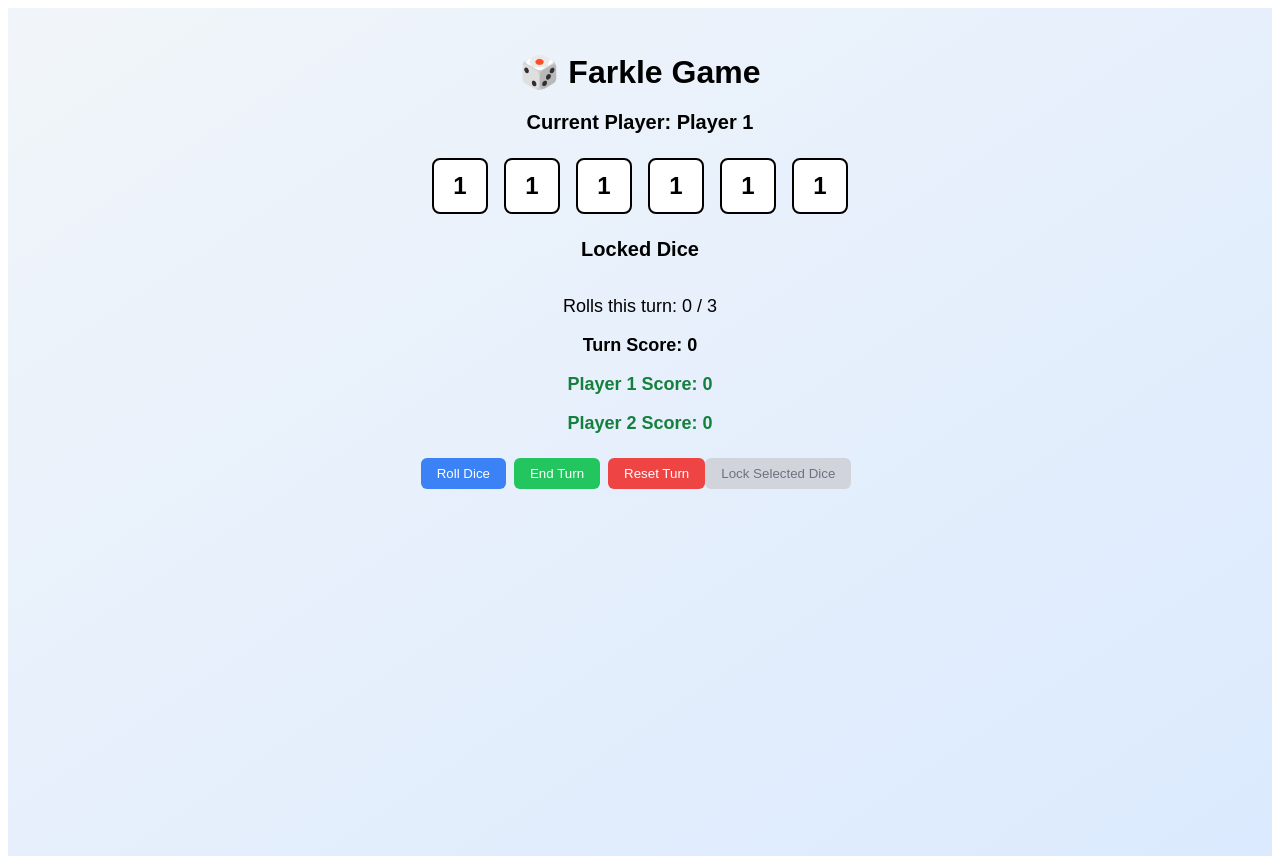
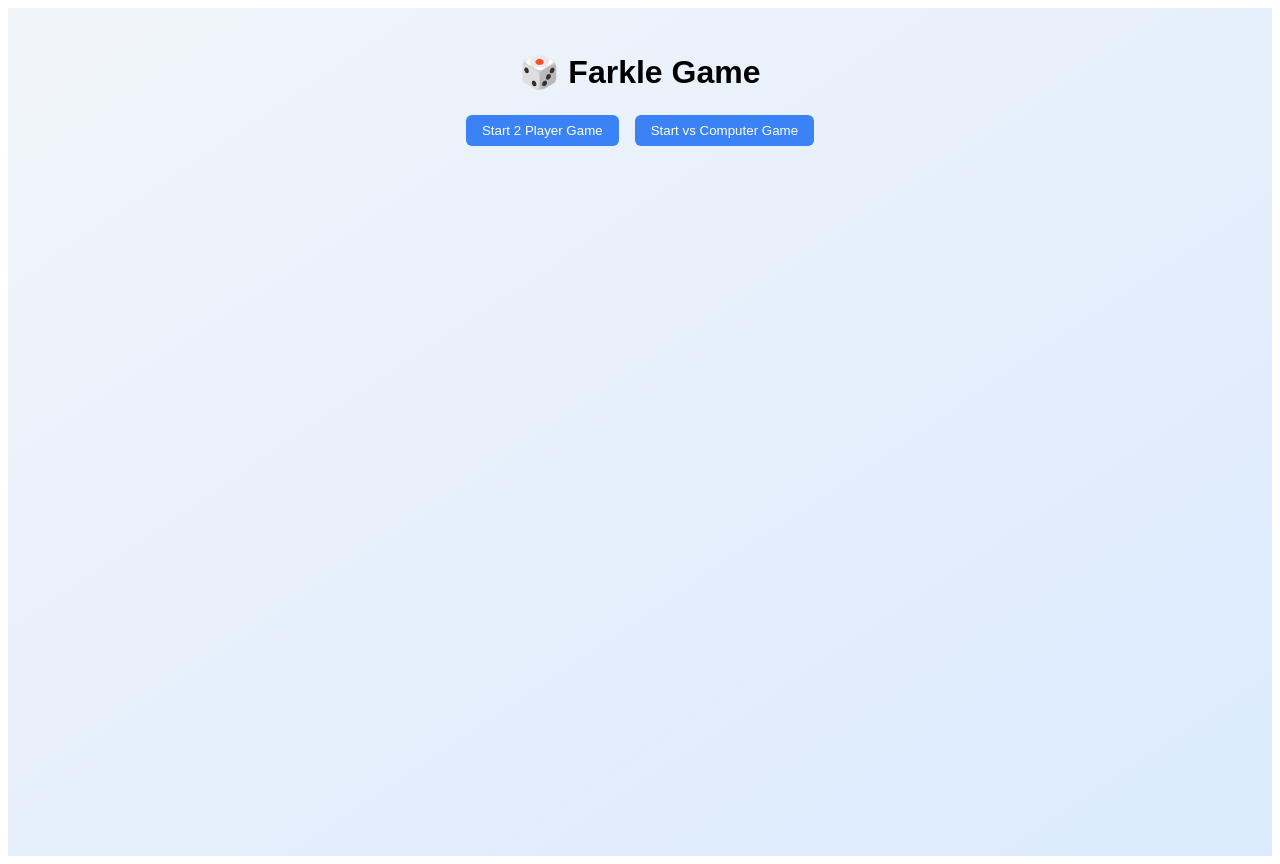
Before and after one commit to Virat-Shrimali/farkle-latest, a React (Vite) app: page / in a window 1280 px wide. Built offline with nearby package versions, Linux system fonts and the light colour scheme.

Commit message:
Update App.tsx added vs Ai

```diff
--- a/src/App.tsx
+++ b/src/App.tsx
@@ -1,35 +1,23 @@
-import { useState } from 'react';
+import React, { useState, useEffect } from 'react';
 
+const WINNING_SCORE = 10000;
 const MAX_ROLLS = 3;
 
-// Input: dice is an array of 6 dice, e.g. [1,1,5,1,6,6]
 function calculateScore(dice: number[]): number {
   if (dice.length === 0) return 0;
 
   let counts: number[] = Array(7).fill(0);
   dice.forEach((d: number) => counts[d]++);
 
-  // 1. Straight 1-6
   if (counts.slice(1).every(c => c === 1)) return 1500;
-
-  // 2. Six of a kind
   if (counts.some(c => c === 6)) return 3000;
-
-  // 3. Five of a kind
   if (counts.some(c => c === 5)) return 2000;
-
-  // 4. Two triplets
   if (counts.filter(c => c === 3).length === 2) return 2500;
-
-  // 5. Three pairs
   if (counts.filter(c => c === 2).length === 3) return 1500;
-
-  // 6. Four of a kind + a pair
   if (counts.some(c => c === 4) && counts.some(c => c === 2)) return 1500;
 
   let score = 0;
 
-  // 7. Handle 6, 5, 4 of a kind
   for (let i = 1; i <= 6; i++) {
     if (counts[i] >= 6) {
       score += 3000;
@@ -43,7 +31,6 @@ function calculateScore(dice: number[]): number {
     }
   }
 
-  // 8. Three of a kind (priority: 6 to 1) — must be >= 3
   for (let i = 6; i >= 1; i--) {
     if (counts[i] >= 3) {
       switch (i) {
@@ -58,7 +45,6 @@ function calculateScore(dice: number[]): number {
     }
   }
 
-  // 9. Remaining single 1s and 5s
   score += counts[1] * 100;
   score += counts[5] * 50;
 
@@ -74,20 +60,16 @@ function calculateScoreAndCheckAllDiceScore(dice: number[]): { totalScore: numbe
 
   let totalScore = 0;
   let scoringDiceCount = 0;
-  // const initialCounts = [...counts];
 
-  // 1. Straight 1-6
   if (dice.length === 6 && counts.slice(1).every(c => c === 1)) {
     return { totalScore: 1500, allDiceScoring: true };
   }
 
-  // 2. Six of a kind
   const sixOfKind = counts.findIndex(c => c === 6);
   if (sixOfKind !== -1) {
     return { totalScore: 3000, allDiceScoring: true };
   }
 
-  // 3. Five of a kind
   const fiveOfKind = counts.findIndex(c => c === 5);
   if (fiveOfKind !== -1) {
     const remainingDie = dice.find(d => d !== fiveOfKind);
@@ -98,23 +80,19 @@ function calculateScoreAndCheckAllDiceScore(dice: number[]): { totalScore: numbe
     return { totalScore: 2000, allDiceScoring: dice.length === 5 };
   }
 
-  // 4. Two triplets
   if (counts.filter(c => c === 3).length === 2) {
     return { totalScore: 2500, allDiceScoring: true };
   }
 
-  // 5. Three pairs
   if (counts.filter(c => c === 2).length === 3) {
     return { totalScore: 1500, allDiceScoring: true };
   }
 
-  // 6. Four of a kind + a pair
   const fourOfKind = counts.findIndex(c => c === 4);
   if (fourOfKind !== -1 && counts.some(c => c === 2)) {
     return { totalScore: 1500, allDiceScoring: true };
   }
 
-  // 7. Four of a kind (not combined with pair)
   for (let i = 1; i <= 6; i++) {
     if (counts[i] === 4) {
       totalScore += 1000;
@@ -123,7 +101,6 @@ function calculateScoreAndCheckAllDiceScore(dice: number[]): { totalScore: numbe
     }
   }
 
-  // 8. Three of a kind (priority: 6 to 1)
   for (let i = 6; i >= 1; i--) {
     if (counts[i] >= 3) {
       switch (i) {
@@ -139,7 +116,6 @@ function calculateScoreAndCheckAllDiceScore(dice: number[]): { totalScore: numbe
     }
   }
 
-  // 9. Single 1s and 5s
   totalScore += counts[1] * 100;
   totalScore += counts[5] * 50;
   scoringDiceCount += counts[1] + counts[5];
@@ -147,20 +123,17 @@ function calculateScoreAndCheckAllDiceScore(dice: number[]): { totalScore: numbe
   return { totalScore, allDiceScoring: scoringDiceCount === dice.length };
 }
 
-const getSubsets = (arr: number[]): number[][] => {
-  const result: number[][] = [];
-  const n = arr.length;
-
+function getAllSubsets(n: number): number[][] {
+  const subsets: number[][] = [];
   for (let i = 1; i < (1 << n); i++) {
     const subset: number[] = [];
     for (let j = 0; j < n; j++) {
-      if (i & (1 << j)) subset.push(arr[j]);
+      if (i & (1 << j)) subset.push(j);
     }
-    result.push(subset);
+    subsets.push(subset);
   }
-
-  return result;
-};
+  return subsets;
+}
 
 interface DiceProps {
   value: number;
@@ -199,8 +172,8 @@ export default function App() {
   const [hasLockedThisTurn, setHasLockedThisTurn] = useState<boolean>(false);
   const [gameOver, setGameOver] = useState<boolean>(false);
   const [winner, setWinner] = useState<number | null>(null);
-
-  const WINNING_SCORE = 10000;
+  const [isVsComputer, setIsVsComputer] = useState<boolean>(false);
+  const [gameStarted, setGameStarted] = useState<boolean>(false);
 
   const rollDice = () => {
     if (gameOver) return;
@@ -225,13 +198,13 @@ export default function App() {
     const unlockedIndices = newDice
       .map((_, i) => i)
       .filter(i => !locked[i]);
-    const subsets = getSubsets(unlockedIndices);
+    const subsets = getAllSubsets(unlockedIndices);
 
     const farkle = !subsets.some(subset => {
-      if (subset.length === 0) return false;
-      const testDice = [...base, ...subset.map(i => newDice[i])];
-      return calculateScore(testDice) > baseScore;
-    });
+      const testDice = subset.length > 0 ? [...base, ...subset.map(i => newDice[i])] : base;
+      const score = calculateScore(testDice);
+      return score > 0; // Any positive score prevents Farkle
+    }) && calculateScore(newDice) === 0; // Also check if new roll alone scores nothing
 
     if (farkle) {
       const diceDisplay = allDiceInPlay.map((val, idx) =>
@@ -332,7 +305,6 @@ export default function App() {
     setTurnScore(updatedScore);
     setHasLockedThisTurn(true);
 
-    // Check if all dice are locked (no dice left to roll)
     if (newDice.length === 0) {
       setPlayerScores(prev => {
         const newScores = { ...prev };
@@ -355,6 +327,84 @@ export default function App() {
     return !gameOver && (rolls === 0 || hasLockedThisTurn);
   };
 
+  const findBestSubsetToLock = (): { subset: number[] | null; score: number } => {
+    const allSubsets = getAllSubsets(dice.length);
+    let maxScore = turnScore;
+    let bestSubset: number[] | null = null;
+
+    for (const subset of allSubsets) {
+      const subsetDice = subset.map(i => dice[i]);
+      const candidateLocked = [...lockedDiceValues, ...subsetDice];
+      const candidateScore = calculateScore(candidateLocked);
+      if (candidateScore > maxScore) {
+        maxScore = candidateScore;
+        bestSubset = subset;
+      }
+    }
+
+    return { subset: bestSubset, score: maxScore };
+  };
+
+  const shouldEndTurn = (turnScore: number, remainingDiceCount: number): boolean => {
+    if (turnScore >= 500 && remainingDiceCount <= 2) return true;
+    if (turnScore >= 750 && remainingDiceCount === 3) return true;
+    if (turnScore >= 1000 && remainingDiceCount >= 4) return true;
+    return false;
+  };
+
+  const aiPlayTurn = () => {
+    if (gameOver || currentPlayer !== 2) return;
+
+    if (canRoll()) {
+      setTimeout(() => {
+        rollDice();
+        setTimeout(() => {
+          const { subset, score } = findBestSubsetToLock();
+          if (subset) {
+            const remainingDiceCount = dice.length - subset.length;
+            if (shouldEndTurn(score, remainingDiceCount)) {
+              endTurn();
+            } else {
+              setLocked(prev => {
+                const newLocked = Array(6).fill(false);
+                subset.forEach(i => (newLocked[i] = true));
+                return newLocked;
+              });
+              confirmLock();
+              setTimeout(aiPlayTurn, 1000);
+            }
+          } else {
+            endTurn();
+          }
+        }, 1000);
+      }, 1000);
+    } else {
+      const { subset, score } = findBestSubsetToLock();
+      if (subset) {
+        const remainingDiceCount = dice.length - subset.length;
+        if (shouldEndTurn(score, remainingDiceCount)) {
+          endTurn();
+        } else {
+          setLocked(prev => {
+            const newLocked = Array(6).fill(false);
+            subset.forEach(i => (newLocked[i] = true));
+            return newLocked;
+          });
+          confirmLock();
+          setTimeout(aiPlayTurn, 1000);
+        }
+      } else {
+        endTurn();
+      }
+    }
+  };
+
+  useEffect(() => {
+    if (isVsComputer && currentPlayer === 2 && gameStarted && !gameOver) {
+      aiPlayTurn();
+    }
+  }, [currentPlayer, gameStarted, gameOver]);
+
   return (
     <div
       style={{
@@ -365,20 +415,53 @@ export default function App() {
         fontFamily: 'Arial, sans-serif',
       }}
     >
+      {!gameStarted ? (
+        <div>
           <h1 style={{ fontSize: '2rem', fontWeight: 'bold', marginBottom: '1rem' }}>
             🎲 Farkle Game
           </h1>
-
+          <button
+            onClick={() => { setIsVsComputer(false); setGameStarted(true); }}
+            style={{
+              padding: '0.5rem 1rem',
+              margin: '0.5rem',
+              backgroundColor: '#3b82f6',
+              color: 'white',
+              border: 'none',
+              borderRadius: '0.375rem',
+              cursor: 'pointer',
+            }}
+          >
+            Start 2 Player Game
+          </button>
+          <button
+            onClick={() => { setIsVsComputer(true); setGameStarted(true); }}
+            style={{
+              padding: '0.5rem 1rem',
+              margin: '0.5rem',
+              backgroundColor: '#3b82f6',
+              color: 'white',
+              border: 'none',
+              borderRadius: '0.375rem',
+              cursor: 'pointer',
+            }}
+          >
+            Start vs Computer Game
+          </button>
+        </div>
+      ) : (
+        <>
+          <h1 style={{ fontSize: '2rem', fontWeight: 'bold', marginBottom: '1rem' }}>
+            🎲 Farkle Game
+          </h1>
           {gameOver && (
             <p style={{ fontSize: '1.5rem', fontWeight: 'bold', color: '#dc2626', marginBottom: '1rem' }}>
               Game Over! Player {winner} Wins!
             </p>
           )}
-
           <p style={{ fontSize: '1.25rem', fontWeight: 'bold', marginBottom: '1rem' }}>
-        Current Player: Player {currentPlayer}
+            Current Player: Player {currentPlayer} {isVsComputer && currentPlayer === 2 ? '(Computer)' : ''}
           </p>
-
           <div
             style={{
               display: 'flex',
@@ -393,7 +476,6 @@ export default function App() {
               </span>
             ))}
           </div>
-
           <h2 style={{ fontSize: '1.25rem', fontWeight: 'bold', marginTop: '1rem' }}>
             Locked Dice
           </h2>
@@ -409,7 +491,6 @@ export default function App() {
               <Dice key={`locked-${idx}`} value={value} locked={true} />
             ))}
           </div>
-
           <p style={{ fontSize: '1.125rem' }}>Rolls this turn: {rolls} / {MAX_ROLLS}</p>
           <p style={{ fontSize: '1.125rem', fontWeight: '600' }}>Turn Score: {turnScore}</p>
           <p style={{ fontSize: '1.125rem', fontWeight: 'bold', color: '#15803d' }}>
@@ -418,7 +499,6 @@ export default function App() {
           <p style={{ fontSize: '1.125rem', fontWeight: 'bold', color: '#15803d' }}>
             Player 2 Score: {playerScores.player2}
           </p>
-
           <div style={{ marginTop: '1.5rem' }}>
             <button
               onClick={rollDice}
@@ -480,6 +560,8 @@ export default function App() {
               Lock Selected Dice
             </button>
           </div>
+        </>
+      )}
     </div>
   );
 }
```
Lines whose indentation alone changed are shown as unchanged.
